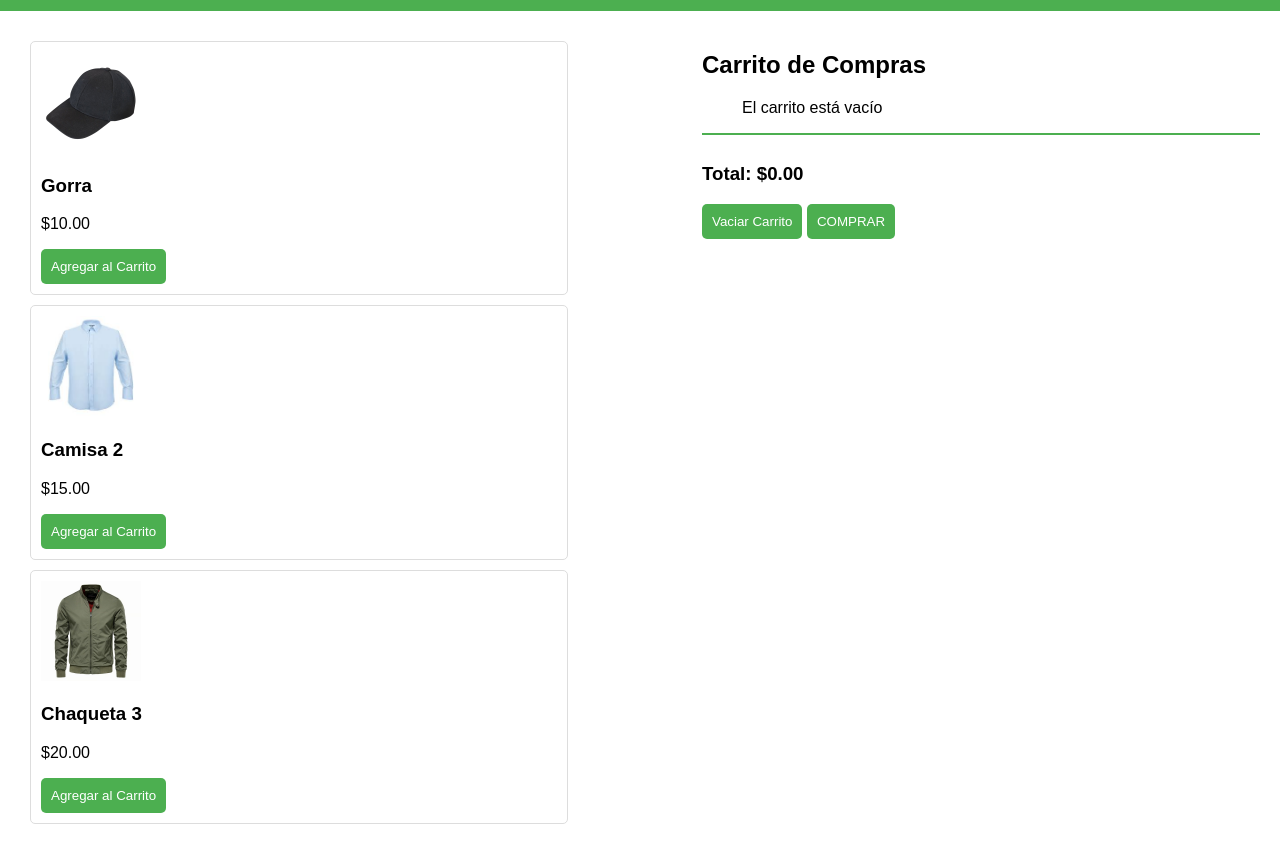
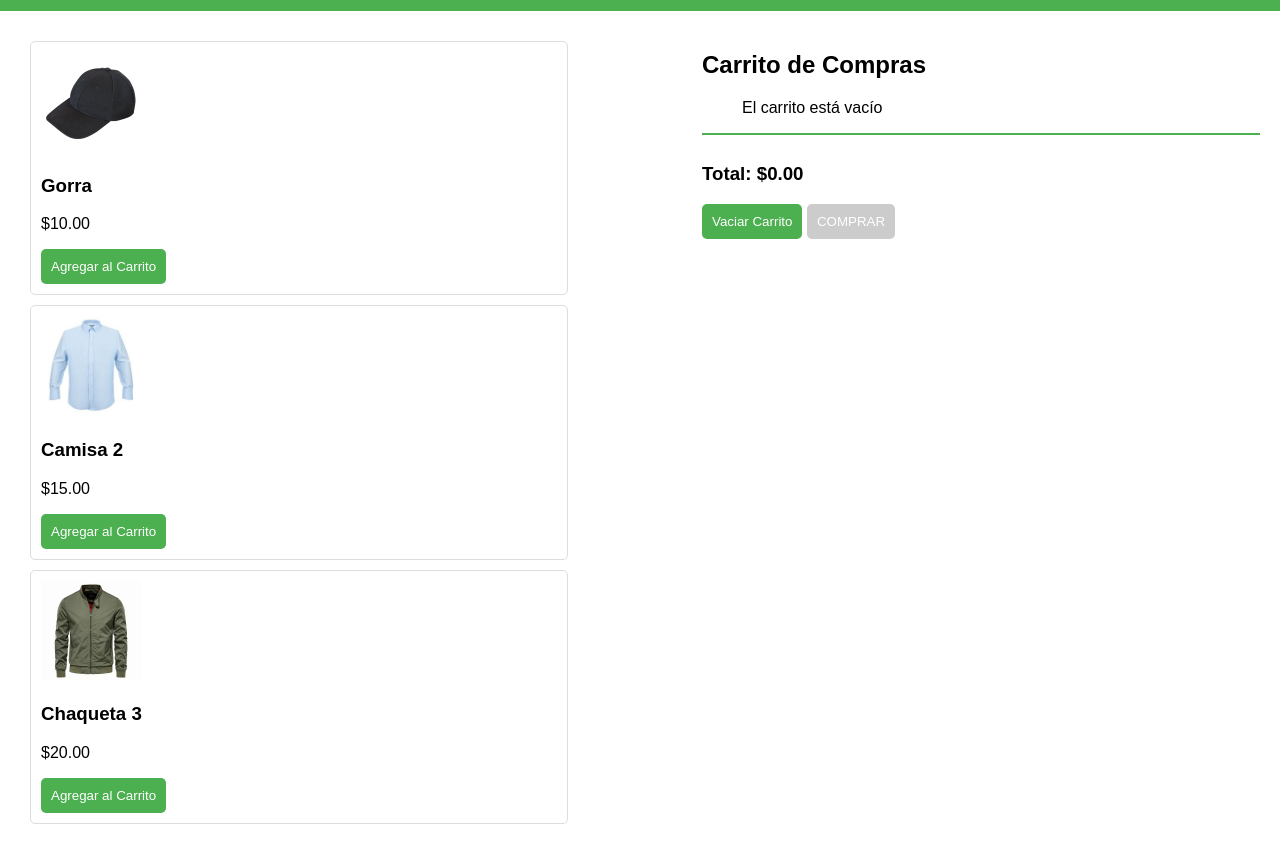
Before and after one commit to JotaPeCSS/Entregable3--PainequeoJorge, a plain HTML site: page index.html in a window 1280 px wide. Shown: the part 89-943 px from the top of the page. Drawn offline with Linux system fonts and the light colour scheme; some packages are replaced by stand-ins of ours; a script that the page names is missing.

Commit message:
Botón de COMPRAR
El botón de COMPRAR se habilitará solo cuando el usuario seleccione un producto

```diff
--- a/CSS/styles.css
+++ b/CSS/styles.css
@@ -59,3 +59,8 @@ button:hover {
     text-align: center;
     margin-top: 20px;
 }
+
+#checkout-btn:disabled {
+    background-color: #ccc;
+    cursor: not-allowed;
+}
```
